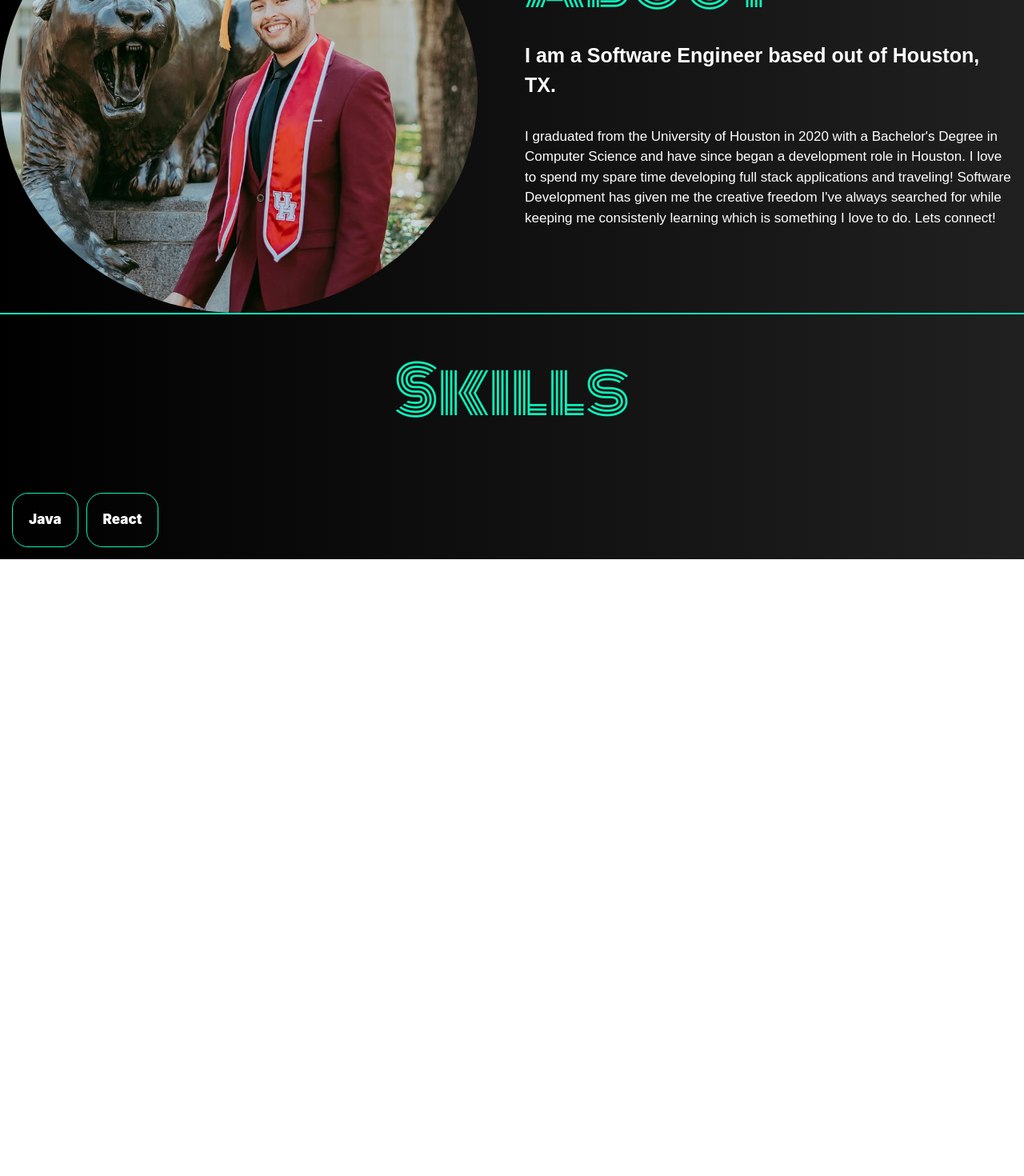
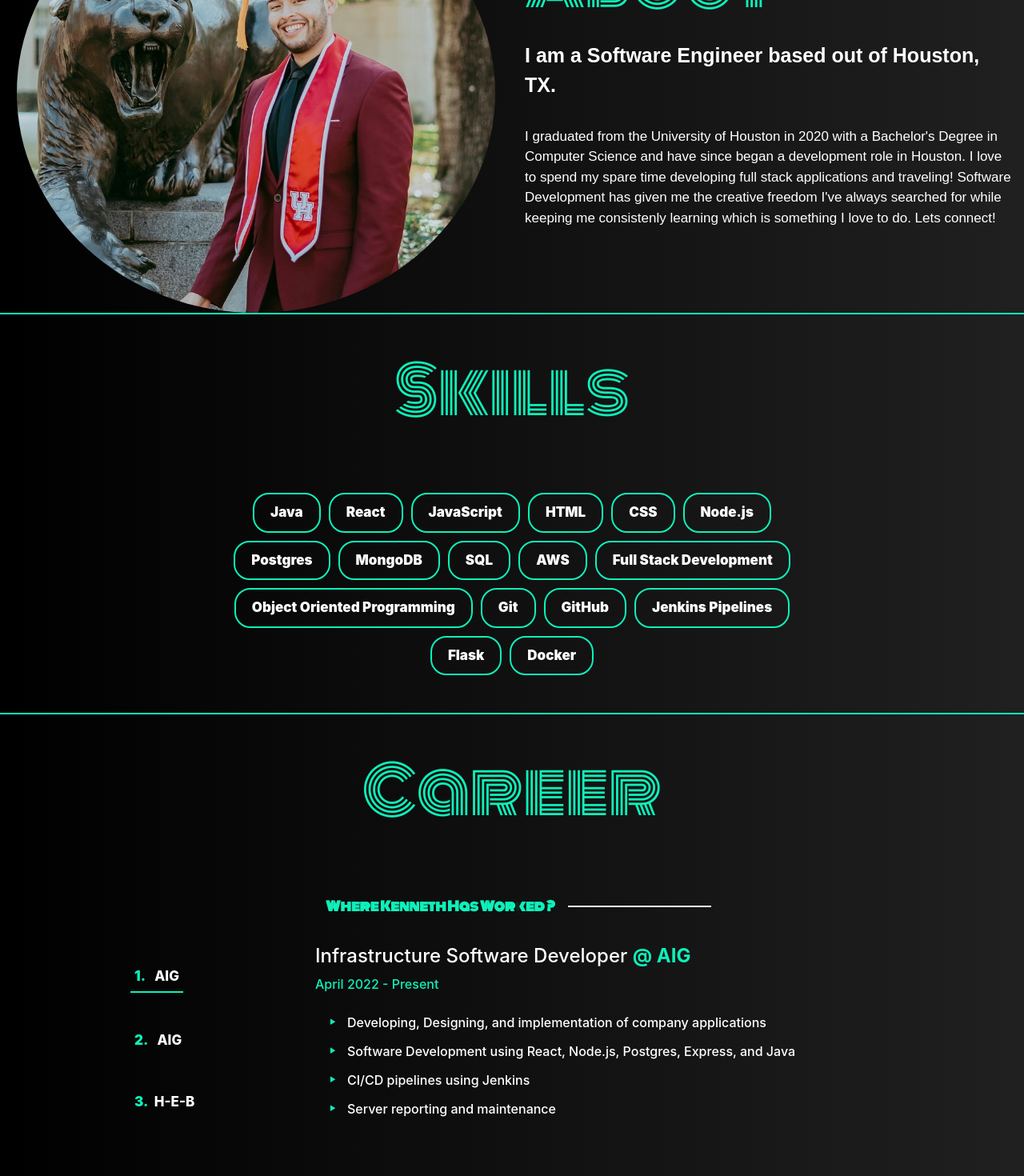
Before and after one commit to vivazavala/KennethPortfolio, a React (Create React App) app in the folder kennethportfolio/: page /About in a window 1280 px wide. Shown: the part 263-1733 px from the top of the page at 80% size. Before the commit the page ends 962 px from the top, so only its background shows below. Built offline with nearby package versions, Linux system fonts and the light colour scheme.

Commit message:
finished about section added career section

```diff
--- a/kennethportfolio/src/App.css
+++ b/kennethportfolio/src/App.css
@@ -47,19 +47,18 @@
       justify-content: center;
       padding: 10px;
   }
+
+  /* About */
   .intro{
     display: flex;
     justify-content: center;
-    width:fit-content;
-
   }
   .userPh{
-    width:fit-content;
     display: flex;
-    justify-content: center;
     border-radius: 100%;
+    width: fit-content;
+    height:fit-content;
   }
-
   .aboutMe{
     padding:1rem;
     justify-content: center;
@@ -69,23 +68,117 @@
     color: white;
     font-size: 25px;
     }
+    @media screen and (max-width: 450px) {
+      .aboutMe{
+        padding: 5px;
+        font-size: 15px;
+      }
+    }
     .skillsContainer{
       display: flex;
-      flex-direction: row;
-      width: fit-content;
+      justify-content: center;
+      align-items: center;
+      width: 60%;
       padding: 10px;
       margin-top: 3rem;
-      justify-content: center;
+      flex-wrap: wrap;
     }
     .skill{
-      border: #0DF1BA solid 1px;
+      border: #0DF1BA solid 2px;
       border-radius: 20px;
       font-size: 17px;
       font-weight: 1000;
       background-color: transparent;
-      padding: 20px;
+      padding: 10px;
+      padding-left: 20px;
+      padding-right: 20px;
       margin: 5px;
       color: white;
       text-align: center;
       width: fit-content;
+      height: fit-content;
+      display:flex;
     }
+    @media screen and (max-width: 520px) {
+      .skill{
+        font-size: 12px;
+        padding: 5px;
+        padding-left: 10px;
+        padding-right: 10px;
+        margin: 2px;
+      }
+    }
+    .careerBox{
+      padding: 10px;
+      display: flex;
+      align-items: center;
+      margin-top: 3rem;
+      flex-wrap: wrap;
+      width: 80%;
+      justify-content: center;
+    }
+    .careerBoxHeader{
+      display: flex;
+      align-items: center;
+      color: #0DF1BA;
+      font-weight: 600;
+      width: 50%;
+      margin-left:  1rem;
+      font-family: 'Monoton', cursive;
+      padding: 10px;
+      margin-bottom: 1rem;
+    }
+    .careerBoxHeader::after{
+        content: '';
+        flex: 1;
+        margin-left: 1rem;
+        height: 2px;
+        background-color: white;
+    }
+    .roleColumn{
+      color: white;
+      font-size: 17px;
+      font-weight: 1000;
+      display: flex;
+      flex-direction: column;
+      flex-wrap: wrap;
+      justify-content: center;
+    }
+    .roleDesc{
+      padding: 10px 5px;
+      margin: 0;
+      color: white;
+     }
+     .roleDiv{
+       text-align: start;
+     }
+     .roleDiv p{
+       color: #0DF1BA;
+       font-weight: 500;
+     }
+     .roleDiv ul{
+       list-style-type: none;
+       font-weight: 500;
+     }
+     .roleDiv ul li::before{
+       content: "\2023";
+       font-weight: bold;
+       font-size: 1.5em;
+       color: #0DF1BA;
+       display: inline-block;
+       width: 1em;
+       margin-left: -1em;
+     }
+
+    .nav.nav-pills .nav-link.active {
+      background-color: transparent;
+      border-bottom: #0DF1BA solid 2px;
+      transition: ease-in-out .25s;
+      border-radius: 0%;
+  }
+  .nav .nav-link:hover{
+      transform: scale(1.1);
+      transition: ease-in-out .2s;
+      border-bottom: white solid 2px;
+      border-radius: 0%;
+    }
--- a/kennethportfolio/src/Components/About.js
+++ b/kennethportfolio/src/Components/About.js
@@ -1,47 +1,167 @@
 import { React, useState, useEffect, useContext} from "react";
 import { Link } from 'react-router-dom';
-import { Row, Col, Brand, Container} from 'react-bootstrap';
+import { Row, Col, Container, Tab, Nav} from 'react-bootstrap';
 import {ViewSize} from "../App.js";
 import {motion} from "framer-motion";
 import userPhoto from "../images/userPhoto.jpg";
-import {FaJava} from 'react-icons/fa'
+
 function About() {
 
     const PageSize = useContext(ViewSize);
 
+    const variants = {
+        visible: {opacity:1},
+        hidden:{opacity: 0},
+    }
+    const skills =["Java", "React", "JavaScript", "HTML", "CSS", "Node.js", "Postgres"
+    , "MongoDB", "SQL", "AWS", "Full Stack Development", "Object Oriented Programming",
+    "Git", "GitHub", "Jenkins Pipelines", "Flask", "Docker"
+];
+
+const introRowStyle={
+    backgroundColor: "transparent",
+    borderBottom: "solid 2px #0DF1BA",
+    marginTop: "1rem",
+    display: "flex",
+}
+const skillsRowStyle={
+    backgroundColor: "transparent",
+    justifyContent: "center",
+     display:"flex",
+      flexDirection: "column",
+      textAlign:"center",
+       paddingTop:"2rem",
+        paddingBottom:"2rem",
+        borderBottom: "solid 2px #0DF1BA",
+}
+const careerRowStyle ={
+    backgroundColor: "transparent",
+     display:"flex",
+      flexDirection: "column",
+      textAlign:"center",
+       paddingTop:"2rem",
+        paddingBottom:"2rem"
+}
+const tabStyling={
+      fontSize: "17px",
+      fontWeight: "800",
+      display: "flex",
+      flexDirection: "column",
+      flexWrap: "wrap",
+      justifyContent: "space-evenly"
+}
+const roleStyle={
+    color: "white",
+    padding: "5px",
+    margin: "10px"
+}
+
     return(
 <Container fluid>
-<Row style ={{backgroundColor: "transparent", borderBottom: "solid 2px #0DF1BA", marginTop: "1rem"}}>
-    <Col style ={{padding: "0px"}}>
+<Row style ={introRowStyle}>
+    <Col style ={{padding: "0px", justifyContent: "center", alignContent: "center"}}>
     <motion.div className="intro"
-initial={{scaleY: 0}}
-animate={{scaleY:1}}
-exit={{scaleY:0}}
-transition={{duration: .5, delay: 1}}
->
+    initial="hidden"
+    animate="visible"
+    variants={variants}
+    transition={{ease: "easeInOut", duration: 1.5}}>
+
     <img src={userPhoto} className = "userPh" style={{width: PageSize.width > 605 ? "fit-content" : PageSize.width,
 height: PageSize.width > 600 ? "550px" : PageSize.width}}/>
     </motion.div>
     </Col>
     <Col style ={{padding: "0px", display:"flex", justifyContent: "center"}}>
-    <motion.div className="aboutMe">
-        <h1 style ={{fontFamily: "'Monoton', cursive", fontSize: "5rem", color: "#0DF1BA"}}>About</h1>
+    <motion.div className="aboutMe"
+    initial="hidden"
+    animate="visible"
+    variants={variants}
+    transition={{ease: "easeInOut", duration: 1.5}}
+    >
+        <h1 style ={{fontFamily: "'Monoton', cursive", fontSize: PageSize.width >= 500 ? "5rem":"2rem", color: "#0DF1BA"}}>About</h1>
         <b style ={{marginTop:"1rem"}}>I am a Software Engineer based out of Houston, TX.</b>
-        <p style ={{marginTop:"2rem", fontSize: "17px"}}>I graduated from the University of Houston in 2020 with a Bachelor's Degree in Computer Science and have since began a development role in Houston.
+        <p style ={{marginTop:"2rem", fontSize: PageSize.width >450 ? "17px": "12px"}}>I graduated from the University of Houston in 2020 with a Bachelor's Degree in Computer Science and have since began a development role in Houston.
 I love to spend my spare time developing full stack applications and traveling! Software Development has given me the creative freedom I've
 always searched for while keeping me consistenly learning which is something I love to do. Lets connect!</p>
 
     </motion.div>
 
     </Col>
-
 </Row>
-<Row style={{backgroundColor: "transparent", justifyContent:"center", display:"flex", flexDirection: "column", textAlign:"center", paddingTop:"2rem"}}>
-    <h1 style ={{fontFamily: "'Monoton', cursive", fontSize: "5rem", color: "#0DF1BA", margin: "1rem"}}>Skills</h1>
+<Row style={skillsRowStyle}>
+    <h1 style ={{fontFamily: "'Monoton', cursive", fontSize: PageSize.width >= 500 ? "5rem":"2rem", color: "#0DF1BA", margin: "1rem"}}>Skills</h1>
+           <div style ={{display:"flex", justifyContent: "center"}}>
             <motion.div className="skillsContainer">
-                <motion.div className="skill">Java</motion.div>
-                <motion.div className="skill">React</motion.div>
-            </motion.div>
+              {skills.map((skill) => <motion.div whileHover ={{scale: 1.1}} className ="skill" key ={skill}>{skill}</motion.div>
+              )}
+            </motion.div></div>
+</Row>
+<Row style ={careerRowStyle}>
+<h1 style ={{fontFamily: "'Monoton', cursive", fontSize: PageSize.width >= 500 ? "5rem":"2rem", color: "#0DF1BA", margin: "1rem"}}>Career</h1>
+<div style ={{display: "flex", justifyContent:"center"}}>
+<motion.div className ="careerBox">
+<h7 className="careerBoxHeader">Where Kenneth Has Worked ?</h7>
+<Tab.Container  defaultActiveKey="first">
+  <Row style={{width: "100%", height: "fit-content"}}>
+    <Col style ={tabStyling}sm={3}>
+    <Nav variant="pills">
+        <Nav.Item>
+            <Nav.Link style={roleStyle} eventKey="first"><b style={{color: "#0DF1BA"}}>1.</b>&nbsp;&nbsp; AIG</Nav.Link>
+        </Nav.Item>
+    </Nav>
+    <Nav variant="pills">
+        <Nav.Item>
+            <Nav.Link style={roleStyle}eventKey="second"><b style={{color: "#0DF1BA"}}>2.</b>&nbsp;&nbsp; AIG</Nav.Link>
+        </Nav.Item>
+    </Nav>
+    <Nav variant="pills">
+        <Nav.Item>
+            <Nav.Link style={roleStyle}eventKey="third"><b style={{color: "#0DF1BA"}}>3.</b>&nbsp;&nbsp;H-E-B</Nav.Link>
+        </Nav.Item>
+    </Nav>
+    </Col>
+    <Col className ="roleDesc"sm={9}>
+      <Tab.Content>
+        <Tab.Pane eventKey="first">
+            <div className="roleDiv">
+                <h4>Infrastructure Software Developer <b style={{color: "#0DF1BA"}}>@ AIG</b></h4>
+                <p>April 2022 - Present</p>
+                <ul>
+                    <li>Developing, Designing, and implementation of company applications</li>
+                    <li>Software Development using React, Node.js, Postgres, Express, and Java</li>
+                    <li>CI/CD pipelines using Jenkins</li>
+                    <li>Server reporting and maintenance</li>
+                </ul>
+            </div>
+        </Tab.Pane>
+        <Tab.Pane eventKey="second">
+        <div className="roleDiv">
+                <h4>DevOps Engineer <b style={{color: "#0DF1BA"}}>@ AIG</b></h4>
+                <p>July 2021 - April 2022</p>
+                <ul>
+                    <li>Worked with Senior DevOps Engineers to develop CI/CD pipelines using Jenkins</li>
+                    <li>Build infrastructure using AWS and Terraform</li>
+                    <li>Scrum meetings to ensure project success and resolve project blockers</li>
+                    <li>Used GitHub repositories to automate pipeline responsibilities</li>
+                </ul>
+            </div>
+        </Tab.Pane>
+        <Tab.Pane eventKey="third">
+        <div className="roleDiv">
+                <h4>Digital and Information Solutions Intern <b style={{color: "#0DF1BA"}}>@ H-E-B</b></h4>
+                <p>June 2020 - August 2020</p>
+                <ul>
+                    <li>Collaborated with a team of System Engineers to mitigate and ensure successful acquisitions for H-E-B</li>
+                    <li>Daily standup meetings to touch base with managers</li>
+                    <li>Worked with the H-E-B design team to ﬁnd an alternative solution to demoing in store changes using VR technology</li>
+                </ul>
+            </div>
+        </Tab.Pane>
+      </Tab.Content>
+        </Col>
+        </Row>
+    </Tab.Container>
+    </motion.div>
+    </div>
 </Row>
 </Container>
     );
```
